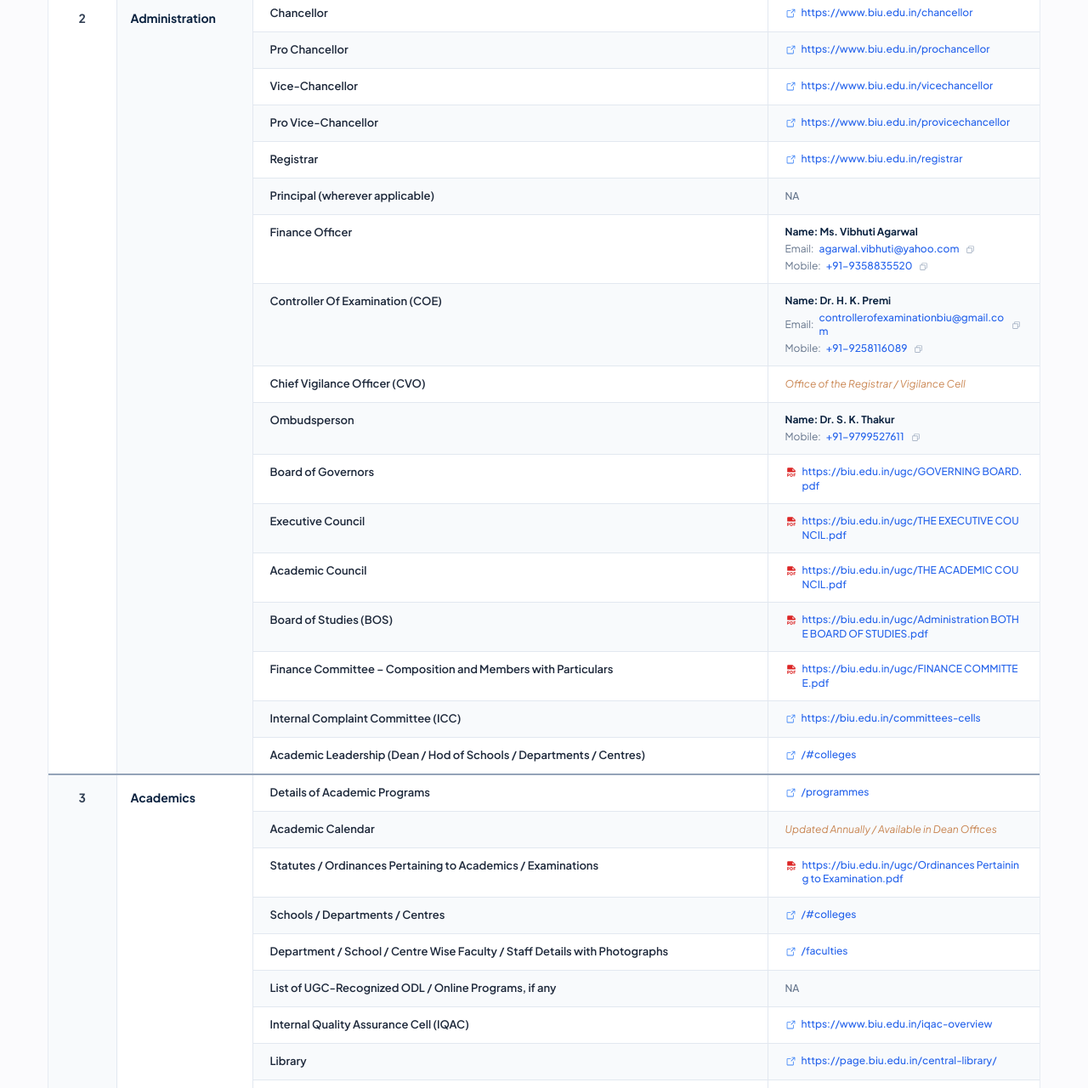
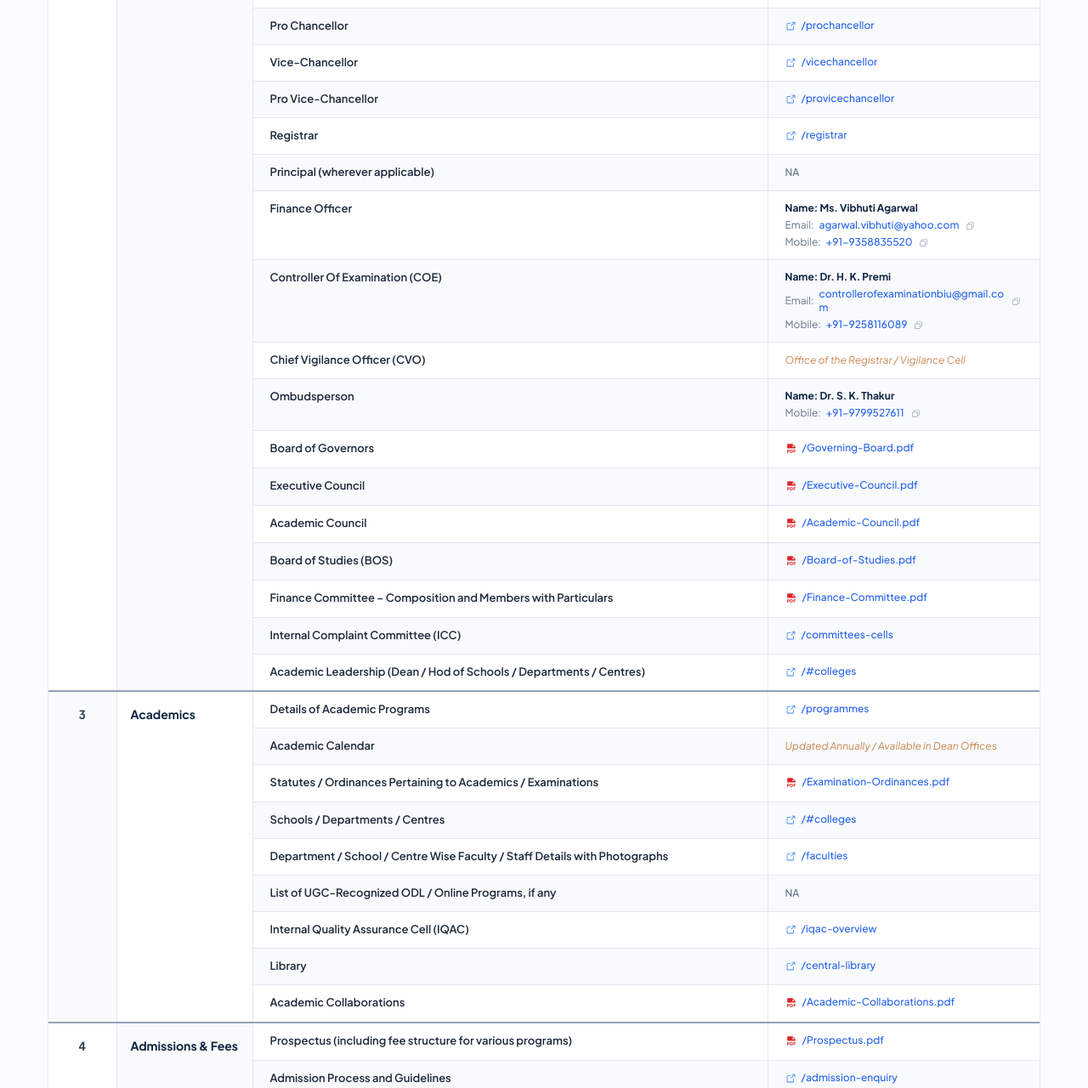
Before and after one commit to XCollaber/biu, an Astro site: page /public-disclosure in a window 1280 px wide. Shown: the part 989-2269 px from the top of the page at 85% size. Built offline with nearby package versions, Linux system fonts and the light colour scheme; Astro itself is replaced by a stand-in of ours.

Commit message:
links adjusting in the disclosure page

```diff
--- a/src/data/disclosure.json
+++ b/src/data/disclosure.json
@@ -6,10 +6,22 @@
     "description": "In compliance with the University Grants Commission (UGC) Guidelines for Information Disclosure by Higher Education Institutions, Bareilly International University proactively publishes institutional information, statutory acts, administrative bodies, academic programmes, and student welfare policies.",
     "lastUpdated": "Academic Session 2026-27",
     "quickStats": [
-      { "label": "Statutory Sections", "value": "10" },
-      { "label": "Audited Disclosures", "value": "50+" },
-      { "label": "Accreditation", "value": "NAAC A+ Grade" },
-      { "label": "Regulatory Body", "value": "UGC Recognized" }
+      {
+        "label": "Statutory Sections",
+        "value": "10"
+      },
+      {
+        "label": "Audited Disclosures",
+        "value": "50+"
+      },
+      {
+        "label": "Accreditation",
+        "value": "NAAC A+ Grade"
+      },
+      {
+        "label": "Regulatory Body",
+        "value": "UGC Recognized"
+      }
     ],
     "quickDownloads": [
       {
@@ -51,14 +63,14 @@
         {
           "subtitle": "About Us - Overview",
           "details": "Institutional history, vision, mission, and core values of Bareilly International University.",
-          "link": "https://www.biu.edu.in/history",
+          "link": "/history",
           "type": "internal",
           "label": "View History & Overview"
         },
         {
           "subtitle": "Act and Statutes or MoA",
           "details": "State University establishment enactment, legislative statutes, and Memorandum of Association.",
-          "link": "https://biu.edu.in/ugc/Act.pdf",
+          "link": "/ugc-Act.pdf",
           "type": "pdf",
           "label": "Download Act & Statutes (PDF)"
         },
@@ -78,7 +90,7 @@
         {
           "subtitle": "Accreditation/ Ranking Status (NAAC, NBA, NIRF)",
           "details": "Official NAAC A+ accreditation certification, NBA approvals, and National Institutional Ranking Framework standings.",
-          "link": "https://biu.edu.in/ugc/Accreditation Rank Status.pdf",
+          "link": "/Accreditation-Rank-Status.pdf",
           "status": "NAAC A+ (Certificate / Under Process)",
           "type": "pdf",
           "label": "Accreditation Status Document"
@@ -86,14 +98,14 @@
         {
           "subtitle": "Recognition / Approval (2(f), 12B, etc. as applicable)",
           "details": "Official recognition under Section 2(f) of the UGC Act 1956 and national apex healthcare councils.",
-          "link": "https://www.biu.edu.in/recognitions",
+          "link": "/recognitions",
           "type": "internal",
           "label": "Statutory Recognitions"
         },
         {
           "subtitle": "Annual Reports",
           "details": "Comprehensive yearly documentation of academic accomplishments, research breakthroughs, and institutional operations.",
-          "link": "https://biu.edu.in/ugc/Annual Report.pdf",
+          "link": "/Annual-Report.pdf",
           "type": "pdf",
           "label": "Download Annual Report (PDF)"
         },
@@ -106,7 +118,7 @@
         {
           "subtitle": "Sponsoring Body Details, if any",
           "details": "Rohilkhand Educational Charitable Trust — governance, trust deed, and registered non-profit charter.",
-          "link": "https://biu.edu.in/ugc/Sponsoring Body Detail.pdf",
+          "link": "/Sponsoring-Body-Detail.pdf",
           "type": "pdf",
           "label": "Sponsoring Body Details (PDF)"
         }
@@ -123,35 +135,35 @@
         {
           "subtitle": "Chancellor",
           "details": "Dr. Keshav Kumar Agarwal — vision, leadership message, and chancellor office profile.",
-          "link": "https://www.biu.edu.in/chancellor",
+          "link": "/chancellor",
           "type": "internal",
           "label": "Chancellor Profile"
         },
         {
           "subtitle": "Pro Chancellor",
           "details": "Dr. Ashok Agarwal — governance oversight and institutional leadership.",
-          "link": "https://www.biu.edu.in/prochancellor",
+          "link": "/prochancellor",
           "type": "internal",
           "label": "Pro Chancellor Profile"
         },
         {
           "subtitle": "Vice-Chancellor",
           "details": "Chief Executive & Academic Officer of Bareilly International University.",
-          "link": "https://www.biu.edu.in/vicechancellor",
+          "link": "/vicechancellor",
           "type": "internal",
           "label": "Vice-Chancellor Profile"
         },
         {
           "subtitle": "Pro Vice-Chancellor",
           "details": "Senior leadership, academic governance, and institutional operations coordination.",
-          "link": "https://www.biu.edu.in/provicechancellor",
+          "link": "/provicechancellor",
           "type": "internal",
           "label": "Pro Vice-Chancellor Profile"
         },
         {
           "subtitle": "Registrar",
           "details": "Official custodian of records, university seal, statutory affiliations, and administrative administration.",
-          "link": "https://www.biu.edu.in/registrar",
+          "link": "/registrar",
           "type": "internal",
           "label": "Registrar Profile"
         },
@@ -199,42 +211,42 @@
         {
           "subtitle": "Board of Governors",
           "details": "Apex statutory body responsible for the general superintendence, direction, and management of university affairs.",
-          "link": "https://biu.edu.in/ugc/GOVERNING BOARD.pdf",
+          "link": "/Governing-Board.pdf",
           "type": "pdf",
           "label": "Governing Board Composition (PDF)"
         },
         {
           "subtitle": "Executive Council",
           "details": "Principal executive body executing the policies and administering the affairs of the university.",
-          "link": "https://biu.edu.in/ugc/THE EXECUTIVE COUNCIL.pdf",
+          "link": "/Executive-Council.pdf",
           "type": "pdf",
           "label": "Executive Council Composition (PDF)"
         },
         {
           "subtitle": "Academic Council",
           "details": "Apex academic body governing curricula, educational standards, examination regulations, and pedagogical policies.",
-          "link": "https://biu.edu.in/ugc/THE ACADEMIC COUNCIL.pdf",
+          "link": "/Academic-Council.pdf",
           "type": "pdf",
           "label": "Academic Council Composition (PDF)"
         },
         {
           "subtitle": "Board of Studies (BOS)",
           "details": "Departmental academic boards formulating and revising course syllabi, curriculum, and reading references.",
-          "link": "https://biu.edu.in/ugc/Administration BOTHE BOARD OF STUDIES.pdf",
+          "link": "/Board-of-Studies.pdf",
           "type": "pdf",
           "label": "Board of Studies Document (PDF)"
         },
         {
           "subtitle": "Finance Committee – Composition and Members with Particulars",
           "details": "Statutory committee overseeing fiscal health, annual budgetary allocations, infrastructure capital, and audited statements.",
-          "link": "https://biu.edu.in/ugc/FINANCE COMMITTEE.pdf",
+          "link": "/Finance-Committee.pdf",
           "type": "pdf",
           "label": "Finance Committee Composition (PDF)"
         },
         {
           "subtitle": "Internal Complaint Committee (ICC)",
           "details": "Statutory body constituted under the Sexual Harassment of Women at Workplace (Prevention, Prohibition and Redressal) Act, 2013.",
-          "link": "https://biu.edu.in/committees-cells",
+          "link": "/committees-cells",
           "type": "internal",
           "label": "ICC Committee & Contacts"
         },
@@ -271,7 +283,7 @@
         {
           "subtitle": "Statutes / Ordinances Pertaining to Academics / Examinations",
           "details": "Official ordinances regulating conduct of examinations, evaluation criteria, grace marks, revaluation, and degree awards.",
-          "link": "https://biu.edu.in/ugc/Ordinances Pertaining to Examination.pdf",
+          "link": "/Examination-Ordinances.pdf",
           "type": "pdf",
           "label": "Examination Ordinances (PDF)"
         },
@@ -298,21 +310,21 @@
         {
           "subtitle": "Internal Quality Assurance Cell (IQAC)",
           "details": "Quality monitoring, NAAC benchmarks, feedback analysis, student outcomes assessment, and institutional best practices.",
-          "link": "https://www.biu.edu.in/iqac-overview",
+          "link": "/iqac-overview",
           "type": "internal",
           "label": "Visit IQAC Portal"
         },
         {
           "subtitle": "Library",
           "details": "Air-conditioned multi-storey library facility holding over 50,000 volumes, international e-journals, DELNET, and Medline databases.",
-          "link": "https://page.biu.edu.in/central-library/",
+          "link": "/central-library",
           "type": "external",
           "label": "Access Central Library"
         },
         {
           "subtitle": "Academic Collaborations",
           "details": "National and global academic partnerships for student exchange, clinical training, and collaborative research initiatives.",
-          "link": "https://biu.edu.in/ugc/Academic collaborations.pdf",
+          "link": "/Academic-Collaborations.pdf",
           "type": "pdf",
           "label": "Academic Collaborations (PDF)"
         }
@@ -329,21 +341,21 @@
         {
           "subtitle": "Prospectus (including fee structure for various programs)",
           "details": "Comprehensive informational brochure featuring course syllabi, campus infrastructure, fee structures, and campus life.",
-          "link": "https://page.biu.edu.in/wp-content/uploads/2025/01/Brochure-BIU_compressed.pdf",
+          "link": "/Prospectus.pdf",
           "type": "pdf",
           "label": "Download University Brochure (PDF)"
         },
         {
           "subtitle": "Admission Process and Guidelines",
           "details": "Online registration portal, counseling procedures, NEET UG/PG eligibility, CUET acceptance, and admission helpdesks.",
-          "link": "https://enquiry.biuerp.com/",
+          "link": "/admission-enquiry",
           "type": "external",
           "label": "Online Admission & Enquiry Portal"
         },
         {
           "subtitle": "Fee structure for various programs",
           "details": "Approved tuition fees, laboratory charges, hostel costs, security deposits, and examination fees for all academic courses.",
-          "link": "https://page.biu.edu.in/wp-content/uploads/2025/01/Brochure-BIU_compressed.pdf",
+          "link": "/Brochure-BIU.pdf",
           "type": "pdf",
           "label": "Approved Fee Structure (in Prospectus PDF)"
         },
@@ -404,7 +416,7 @@
         {
           "subtitle": "NCC / NSS – Details",
           "details": "National Service Scheme (NSS) units conducting free medical health camps, blood donation drives, and rural health awareness.",
-          "link": "https://biu.edu.in/ugc/NSS.pdf",
+          "link": "/NSS.pdf",
           "type": "pdf",
           "label": "Download NSS Activities (PDF)"
         },
@@ -425,7 +437,7 @@
         {
           "subtitle": "Details Of Student Grievance Redressal Committee (SGRC) And Ombudsperson",
           "details": "Online portal and statutory forum providing prompt redressal of student academic, administrative, and hostel grievances.",
-          "link": "https://page.biu.edu.in/grievance-redressal-form/",
+          "link": "/grievance-redressal-form",
           "type": "external",
           "label": "Submit Grievance Online"
         },
@@ -439,28 +451,28 @@
         {
           "subtitle": "Internal Complaint Committee (ICC)",
           "details": "Zero-tolerance statutory cell safeguarding women rights, gender equality, and workplace dignity.",
-          "link": "https://biu.edu.in/committees-cells",
+          "link": "/committees-cells",
           "type": "internal",
           "label": "ICC Roster & Contact"
         },
         {
           "subtitle": "Anti-Ragging Cell & Helpline",
           "details": "Strict zero-tolerance anti-ragging squads, CCTV monitored zones, national anti-ragging helpline compliance, and affidavit guidelines.",
-          "link": "https://biu.edu.in/notice/antiragging-information.pdf",
+          "link": "/antiragging-information.pdf",
           "type": "pdf",
           "label": "Anti-Ragging Notification (PDF)"
         },
         {
           "subtitle": "Equal Opportunity Cell (EOC)",
           "details": "Institutional mechanism ensuring non-discrimination and academic support for marginalized socio-economic communities.",
-          "link": "https://biu.edu.in/committees-cells",
+          "link": "/committees-cells",
           "type": "internal",
           "label": "Equal Opportunity Cell"
         },
         {
           "subtitle": "Socio-Economically Disadvantaged Groups Cell (SEDG)",
           "details": "Specialized mentorship and scholarship guidance for SC/ST/OBC and economically weaker section students.",
-          "link": "https://biu.edu.in/committees-cells",
+          "link": "/committees-cells",
           "type": "internal",
           "label": "SEDG Cell Information"
         },
@@ -483,7 +495,7 @@
         {
           "subtitle": "Alumni Association with Details",
           "details": "Global network of medical doctors, dental specialists, nursing supervisors, pharmacists, and research scholars.",
-          "link": "https://biu.edu.in/alumni",
+          "link": "/alumni",
           "type": "internal",
           "label": "Alumni Association Portal"
         }
@@ -500,7 +512,7 @@
         {
           "subtitle": "RTI: Details of Central Public Information Officer (CPIO) and Appellate Authority (wherever applicable)",
           "details": "Mandatory particulars of Central Public Information Officer (CPIO), First Appellate Authority (FAA), and RTI application procedure.",
-          "link": "https://www.biu.edu.in/notice/RTI.pdf",
+          "link": "/RTI.pdf",
           "type": "pdf",
           "label": "Download RTI Document (PDF)"
         },
@@ -527,14 +539,14 @@
         {
           "subtitle": "News, Recent Events & Achievements",
           "details": "Coverage of national conclaves, white coat ceremonies, sports meets, and national medical recognitions.",
-          "link": "https://page.biu.edu.in/latest-events/",
+          "link": "/latest-events",
           "type": "external",
           "label": "Latest Events & News Portal"
         },
         {
           "subtitle": "Job Openings",
           "details": "Employment notifications, faculty recruitment for professors/assistant professors, senior residents, and administrative positions.",
-          "link": "https://www.biu.edu.in/career",
+          "link": "/career",
           "type": "internal",
           "label": "View Career Opportunities"
         },
```
Also changed, not shown: AGENTS.md (+4 -0 lines), .agents/AGENTS.MD.
